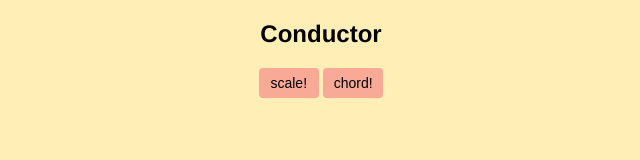
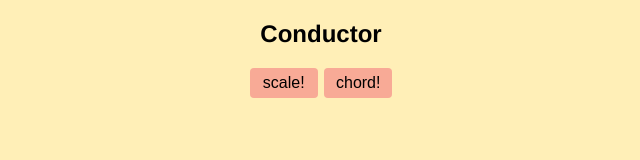
Before and after one commit to stevegutz/conductor, a plain HTML site: page index.html in a window 1280 px wide. Shown: the full height of the page, 319-959 px from the left. Drawn offline with Linux system fonts and the light colour scheme.

Commit message:
Style buttons more

```diff
--- a/index.html
+++ b/index.html
@@ -22,12 +22,14 @@ button {
   border: 1px solid transparent;
   border-radius: 4px;
   height: 30px;
-  width: 60px;
+  width: 68px;
+  padding: 1px;
+  margin: 0 1px 0 1px;
 
   background-color: #F8AA96;
 
   text-align: center;
-  font-size: 14px;
+  font-size: 16px;
 }
 
 #btn-div {
```
